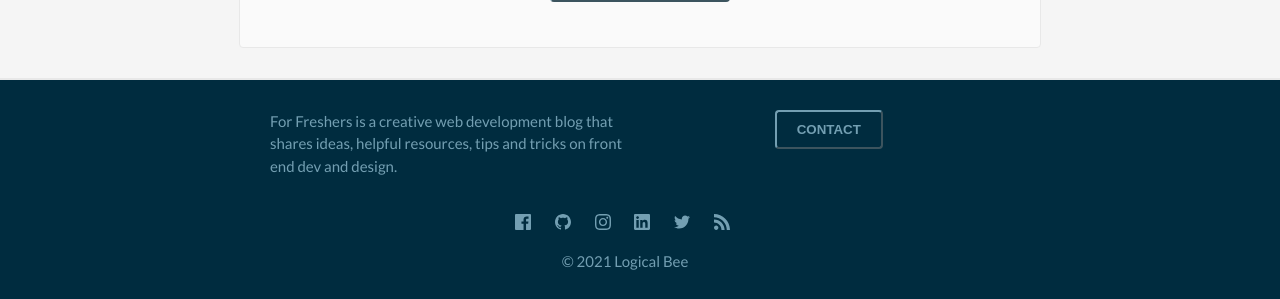
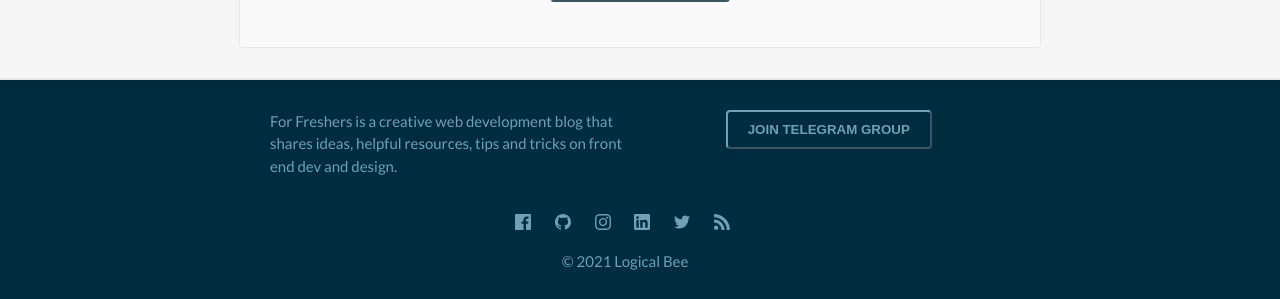
Before and after one commit to forfreshers/forfreshers.github.io, a Jekyll site: the page built from index.md, in a window 1280 px wide. Shown: the part 1436-1735 px from the top of the page. Built offline with Jekyll 4.4.1, drawn with Linux system fonts in a browser that asks for light colours.

Commit message:
ssl added

```diff
--- a/_includes/footer.html
+++ b/_includes/footer.html
@@ -9,8 +9,8 @@
       </div>
 
       <div class="footer-col footer-col-2">
-        <a href="/contact">
-          <button class="dark">contact</button>
+        <a href="https://t.me/joinchat/SWgABcj2TjowiYYS">
+          <button class="dark">Join Telegram Group</button>
         </a>
       </div>
     </div>
```
